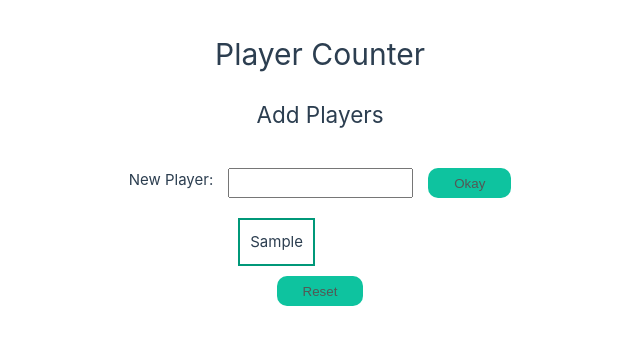
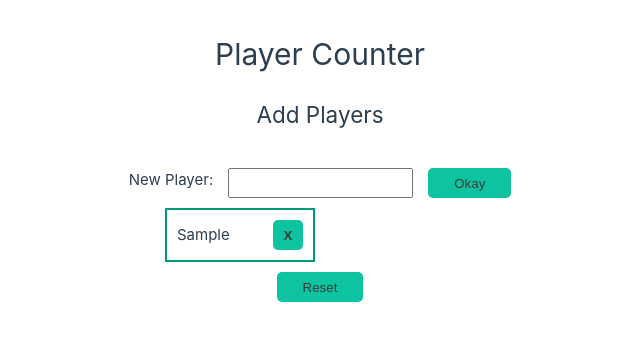
Before and after one commit to onebarloop/playercount, a Vue app: page / in a window 1280 px wide. Both pictures are taken after typing "Sample" into the empty fields and a click on the button "Okay". Shown: the top 344 px of the page, without its empty margins (320-960 px from the left). Built offline with nearby package versions, Linux system fonts and the light colour scheme.

Commit message:
basic functionality finished

```diff
--- a/src/App.vue
+++ b/src/App.vue
@@ -18,12 +18,14 @@ const showStart = computed(() => {
   }
 })
 
-const begin = () => {
-  view.value = 'count'
-}
-
-const stop = () => {
-  view.value = 'home'
+const deletePlayer = (playername: string) => {
+  playerList.value = playerList.value.filter((player) => {
+    if (player.name === playername) {
+      return
+    } else {
+      return player
+    }
+  })
 }
 </script>
 
@@ -35,14 +37,17 @@ const stop = () => {
   <main>
     <Transition>
       <div v-if="view === 'home'" class="home">
-        <AddPlayer :playerList="playerList" @newPlayer="(player) => playerList.push(player)" />
-        <button v-if="showStart" @click="begin"><span>Let's begin!</span></button>
-        <button @click="() => (playerList = [])"><span>Reset</span></button>
+        <AddPlayer
+          :playerList="playerList"
+          :showStart="showStart"
+          @newPlayer="(player) => playerList.push(player)"
+          @delete-player="deletePlayer"
+          @start="() => (view = 'count')"
+          @reset="() => (playerList = [])"
+        />
       </div>
-
       <div v-else-if="view === 'count'" class="count">
-        <GameCounter :playerList="playerList" />
-        <button @click="stop"><span>Back</span></button>
+        <GameCounter :playerList="playerList" @stop="() => (view = 'home')" />
       </div>
     </Transition>
   </main>
--- a/src/assets/base.css
+++ b/src/assets/base.css
@@ -83,5 +83,10 @@ body {
   text-rendering: optimizeLegibility;
   -webkit-font-smoothing: antialiased;
   -moz-osx-font-smoothing: grayscale;
-  overflow: hidden;
+  -ms-overflow-style: none;
+  scrollbar-width: none;
 }
+
+body::-webkit-scrollbar {
+  display: none;
+}
--- a/src/assets/main.css
+++ b/src/assets/main.css
@@ -17,12 +17,12 @@ a,
 
 button {
   background-color: #0ec39f;
-  color: #535855;
+  color: #3a3c3b;
   height: 30px;
   min-width: 30px;
   cursor: pointer;
   border: none;
-  border-radius: 10px;
+  border-radius: 5px;
   text-align: center;
 }
 
--- a/src/components/AddPlayer.vue
+++ b/src/components/AddPlayer.vue
@@ -1,14 +1,21 @@
 <script setup lang="ts">
 import { Player } from '@/Classes'
-import { computed, ref } from 'vue'
+
+import { ref } from 'vue'
 
 const props = defineProps<{
   playerList: Player[]
+  showStart: boolean
 }>()
 
 const warning = ref('')
 
-const emit = defineEmits(['newPlayer'])
+const emit = defineEmits<{
+  (event: 'newPlayer', player: Player): void
+  (event: 'deletePlayer', playername: string): void
+  (event: 'start'): void
+  (event: 'reset'): void
+}>()
 
 const handleSubmit = (e: Event) => {
   warning.value = ''
@@ -27,7 +34,6 @@ const handleSubmit = (e: Event) => {
   } else {
     emit('newPlayer', new Player(playerName))
   }
-
   target.reset()
 }
 </script>
@@ -35,24 +41,36 @@ const handleSubmit = (e: Event) => {
 <template>
   <h2>Add Players</h2>
   <div>
-    <form @submit.prevent="handleSubmit">
+    <form @submit.prevent="handleSubmit" autocomplete="off">
+      <p class="warning">{{ warning }}</p>
       <label for="playername">New Player:</label>
       <input id="playername" type="text" />
       <button type="submit"><span>Okay</span></button>
     </form>
   </div>
-  <p>{{ warning }}</p>
   <ul>
     <li v-for="(player, index) in props.playerList" :key="index">
-      <p v-if="true">{{ player.name }}</p>
+      <p>{{ player.name }}</p>
+      <button @click="$emit('deletePlayer', player.name)" style="font-weight: bold">X</button>
     </li>
   </ul>
+  <button v-if="showStart" @click="$emit('start')"><span>Let's begin!</span></button>
+  <button @click="$emit('reset')"><span>Reset</span></button>
 </template>
 <style scoped>
 form {
   display: flex;
+  position: relative;
   gap: 15px;
   margin-top: 25px;
+}
+
+.warning {
+  position: absolute;
+  transition: all;
+  color: #bfa55f;
+  bottom: 40px;
+  left: 100px;
 }
 
 ul {
@@ -67,5 +85,10 @@ li {
   border: 2px solid #009879;
   padding: 10px;
   transition: all 1s ease-out;
+  display: flex;
+  gap: 5px;
+  align-items: center;
+  justify-content: space-between;
+  width: 150px;
 }
 </style>
--- a/src/components/GameCounter.vue
+++ b/src/components/GameCounter.vue
@@ -3,6 +3,10 @@ import { Player } from '@/Classes'
 
 defineProps<{
   playerList: Player[]
+}>()
+
+defineEmits<{
+  (event: 'stop'): void
 }>()
 </script>
 
@@ -26,6 +30,7 @@ defineProps<{
       </tr>
     </tbody>
   </table>
+  <button @click="$emit('stop')"><span>Back</span></button>
 </template>
 
 <style scoped>
```
